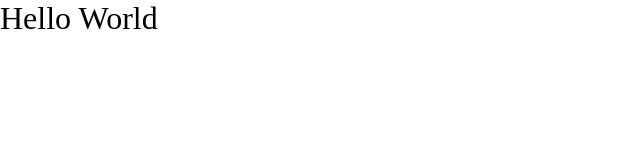
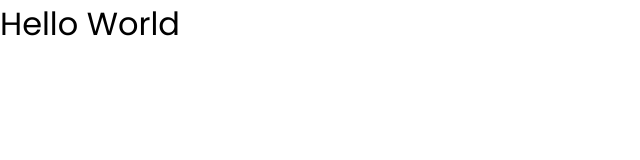
Before and after one commit to BrunoViveiros/pokedex, a React (Create React App) app: page / in a window 1280 px wide. Shown: the top 160 px of the page, without its empty margins (0-640 px from the left). Built offline with nearby package versions, Linux system fonts and the light colour scheme.

Commit message:
chore: setup base theme

```diff
--- a/public/index.html
+++ b/public/index.html
@@ -24,6 +24,12 @@
       work correctly both with client-side routing and a non-root public URL.
       Learn how to configure a non-root public URL by running `npm run build`.
     -->
+    <link rel="preconnect" href="https://fonts.googleapis.com" />
+    <link rel="preconnect" href="https://fonts.gstatic.com" crossorigin />
+    <link
+      href="https://fonts.googleapis.com/css2?family=Poppins:wght@400;700&display=swap"
+      rel="stylesheet"
+    />
     <title>React App</title>
   </head>
   <body>
--- a/src/App.tsx
+++ b/src/App.tsx
@@ -1,36 +1,15 @@
-import { createGlobalStyle } from 'styled-components';
+import { ThemeProvider } from 'styled-components';
 
-const GlobalStyle = createGlobalStyle`
-html {
-  box-sizing: border-box;
-  font-size: 16px;
-}
-
-*, *:before, *:after {
-  box-sizing: inherit;
-}
-
-body, h1, h2, h3, h4, h5, h6, p, ol, ul {
-  margin: 0;
-  padding: 0;
-  font-weight: normal;
-}
-
-ol, ul {
-  list-style: none;
-}
-
-img {
-  max-width: 100%;
-  height: auto;
-}
-`;
+import ResetStyle from './styles/ResetStyle';
+import { theme } from './styles/theme';
 
 const App = () => {
   return (
     <>
-      <GlobalStyle />
-      <h1>Hello World</h1>
+      <ThemeProvider theme={theme}>
+        <ResetStyle />
+        <h1>Hello World</h1>
+      </ThemeProvider>
     </>
   );
 };
--- /dev/null
+++ b/src/styles/ResetStyle.ts
@@ -0,0 +1,30 @@
+import { createGlobalStyle } from 'styled-components';
+
+const ResetStyle = createGlobalStyle`
+html {
+  box-sizing: border-box;
+  font-size: 16px;
+  font-family: 'Poppins', sans-serif;
+}
+
+*, *:before, *:after {
+  box-sizing: inherit;
+}
+
+body, h1, h2, h3, h4, h5, h6, p, ol, ul {
+  margin: 0;
+  padding: 0;
+  font-weight: normal;
+}
+
+ol, ul {
+  list-style: none;
+}
+
+img {
+  max-width: 100%;
+  height: auto;
+}
+`;
+
+export default ResetStyle;
--- /dev/null
+++ b/src/styles/theme.tsx
@@ -0,0 +1,33 @@
+const theme = {
+  colors: {
+    type: {
+      fairy: '#E69EAC',
+      ice: '#9AD6DF',
+      grass: '#74CB48',
+      steal: '#B7B9D0',
+      rock: '#B69E31',
+      dark: '#75574C',
+      psychic: '#FB5584',
+      water: '#6493EB',
+      ghost: '#70559B',
+      ground: '#DEC16B',
+      dragon: '#7037FF',
+      electric: '#F9CF30',
+      fire: '#F57D31',
+      bug: '#A7B723',
+      poison: '#A43E9E',
+      flying: '#A891EC',
+      fighting: '#C12239',
+      normal: '#AAA67F',
+    },
+    primarybackground: '#F7F7F7',
+    secondaryBackground: '#FFFFFF',
+    primaryFontColor: '#212121',
+    secondaryFontColor: '#FFFFFF',
+    border: '#E0E0E0',
+    placeholder: '#666666',
+  },
+};
+
+export { theme };
+export type Theme = typeof theme;
```
Also changed, not shown: src/styles/styled.d.ts (added, +7 -0 lines).
